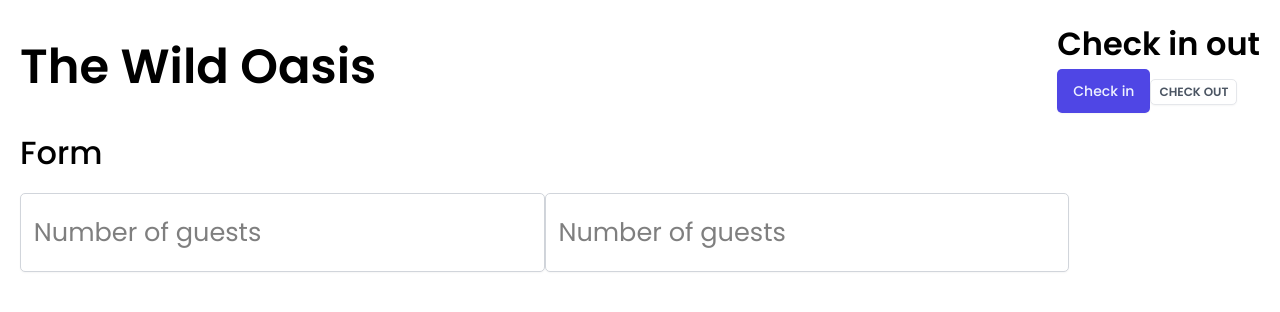
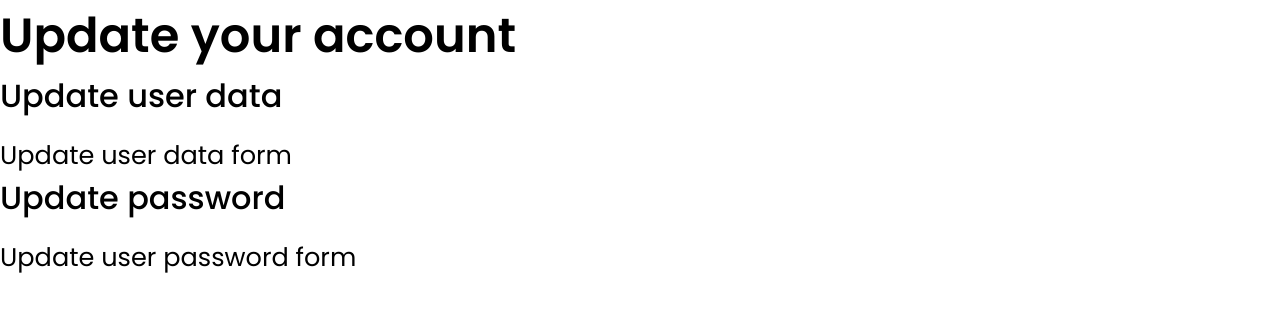
Before and after one commit to justine92415/The_Wild_Oasis, a React (Vite) app: page /account in a window 1280 px wide. Shown: the top 312 px of the page. Built offline with nearby package versions, Linux system fonts and the light colour scheme; a web font is replaced by a local one.

Commit message:
feat(router):333.新增 React Router 並重構應用程式路由配置

```diff
--- a/package.json
+++ b/package.json
@@ -13,6 +13,7 @@
     "@tailwindcss/vite": "^4.0.9",
     "react": "^19.0.0",
     "react-dom": "^19.0.0",
+    "react-router-dom": "^6.30.0",
     "tailwindcss": "^4.0.9"
   },
   "devDependencies": {
--- a/src/App.tsx
+++ b/src/App.tsx
@@ -1,31 +1,8 @@
-import Button from "./ui/Button";
-import Heading from "./ui/Heading";
-import Input from "./ui/Input";
-import Row from "./ui/Row";
+import { RouterProvider } from "react-router-dom";
+import router from "./router";
 
 function App() {
-  return (
-    <main className="p-5">
-      <Row>
-        <Row type="horizontal">
-          <Heading type="h1">The Wild Oasis</Heading>
-          <div>
-            <Heading type="h2">Check in out</Heading>
-            <Button variation='primary' size='medium' >Check in</Button>
-            <Button variation='secondary' size='small'>Check out</Button>
-          </div>
-        </Row>
-
-        <Row>
-          <Heading type="h3">Form</Heading>
-          <form>
-            <Input />
-            <Input />
-          </form>
-        </Row>
-      </Row>
-    </main>
-  );
+  return <RouterProvider router={router} />;
 }
 
 export default App;
--- a/src/pages/Account.tsx
+++ b/src/pages/Account.tsx
@@ -4,15 +4,15 @@ import Row from "../ui/Row";
 function Account() {
   return (
     <>
-      <Heading as="h1">Update your account</Heading>
+      <Heading type="h1">Update your account</Heading>
 
       <Row>
-        <Heading as="h3">Update user data</Heading>
+        <Heading type="h3">Update user data</Heading>
         <p>Update user data form</p>
       </Row>
 
       <Row>
-        <Heading as="h3">Update password</Heading>
+        <Heading type="h3">Update password</Heading>
         <p>Update user password form</p>
       </Row>
     </>
--- a/src/pages/Bookings.tsx
+++ b/src/pages/Bookings.tsx
@@ -4,7 +4,7 @@ import Row from "../ui/Row";
 function Bookings() {
   return (
     <Row type="horizontal">
-      <Heading as="h1">All bookings</Heading>
+      <Heading type="h1">All bookings</Heading>
       <p>TEST</p>
     </Row>
   );
--- a/src/pages/Cabins.tsx
+++ b/src/pages/Cabins.tsx
@@ -4,7 +4,7 @@ import Row from "../ui/Row";
 function Cabins() {
   return (
     <Row type="horizontal">
-      <Heading as="h1">All cabins</Heading>
+      <Heading type="h1">All cabins</Heading>
       <p>TEST</p>
     </Row>
   );
--- a/src/pages/Dashboard.tsx
+++ b/src/pages/Dashboard.tsx
@@ -4,7 +4,7 @@ import Row from "../ui/Row";
 function Dashboard() {
   return (
     <Row type="horizontal">
-      <Heading as="h1">Dashboard</Heading>
+      <Heading type="h1">Dashboard</Heading>
       <p>TEST</p>
     </Row>
   );
--- a/src/pages/Login.tsx
+++ b/src/pages/Login.tsx
@@ -1,17 +1,17 @@
-import styled from "styled-components";
-
-const LoginLayout = styled.main`
-  min-height: 100vh;
-  display: grid;
-  grid-template-columns: 48rem;
-  align-content: center;
-  justify-content: center;
-  gap: 3.2rem;
-  background-color: var(--color-grey-50);
-`;
+// const LoginLayout = styled.main`
+//   min-height: 100vh;
+//   display: grid;
+//   grid-template-columns: 48rem;
+//   align-content: center;
+//   justify-content: center;
+//   gap: 3.2rem;
+//   background-color: var(--color-grey-50);
+// `;
 
 function Login() {
-  return <LoginLayout>Login</LoginLayout>;
+  return <main className=" min-h-screen grid grid-cols-1 place-content-center gap-8 bg-grey-50">
+    Login
+  </main>;
 }
 
 export default Login;
--- a/src/pages/PageNotFound.tsx
+++ b/src/pages/PageNotFound.tsx
@@ -1,46 +1,47 @@
-import styled from "styled-components";
-
 import { useMoveBack } from "../hooks/useMoveBack";
 import Heading from "../ui/Heading";
 
-const StyledPageNotFound = styled.main`
-  height: 100vh;
-  background-color: var(--color-grey-50);
-  display: flex;
-  align-items: center;
-  justify-content: center;
-  padding: 4.8rem;
-`;
+// const StyledPageNotFound = styled.main`
+//   height: 100vh;
+//   background-color: var(--color-grey-50);
+//   display: flex;
+//   align-items: center;
+//   justify-content: center;
+//   padding: 4.8rem;
+// `;
 
-const Box = styled.div`
-  /* box */
-  background-color: var(--color-grey-0);
-  border: 1px solid var(--color-grey-100);
-  border-radius: var(--border-radius-md);
+// const Box = styled.div`
+//   /* box */
+//   background-color: var(--color-grey-0);
+//   border: 1px solid var(--color-grey-100);
+//   border-radius: var(--border-radius-md);
 
-  padding: 4.8rem;
-  flex: 0 1 96rem;
-  text-align: center;
+//   padding: 4.8rem;
+//   flex: 0 1 96rem;
+//   text-align: center;
 
-  & h1 {
-    margin-bottom: 3.2rem;
-  }
-`;
+//   & h1 {
+//     margin-bottom: 3.2rem;
+//   }
+// `;
 
 function PageNotFound() {
   const moveBack = useMoveBack();
 
   return (
-    <StyledPageNotFound>
-      <Box>
-        <Heading as="h1">
+    <main className="bg-grey-50 flex h-screen items-center justify-center p-12">
+      <div
+        className="bg-grey-0 border-grey-100 max-w-6xl flex-none shrink border border-solid p-12
+          text-center"
+      >
+        <Heading type="h1">
           The page you are looking for could not be found 😢
         </Heading>
-        <button onClick={moveBack} size="large">
+        {/* <button onClick={moveBack} size="large">
           &larr; Go back
-        </button>
-      </Box>
-    </StyledPageNotFound>
+        </button> */}
+      </div>
+    </main>
   );
 }
 
--- a/src/pages/Settings.tsx
+++ b/src/pages/Settings.tsx
@@ -1,7 +1,7 @@
 import Heading from "../ui/Heading";
 
 function Settings() {
-  return <Heading as="h1">Update hotel settings</Heading>;
+  return <Heading type="h1">Update hotel settings</Heading>;
 }
 
 export default Settings;
--- a/src/pages/Users.tsx
+++ b/src/pages/Users.tsx
@@ -1,7 +1,7 @@
 import Heading from "../ui/Heading";
 
 function NewUsers() {
-  return <Heading as="h1">Create a new user</Heading>;
+  return <Heading type="h1">Create a new user</Heading>;
 }
 
 export default NewUsers;
--- /dev/null
+++ b/src/router.tsx
@@ -0,0 +1,53 @@
+import { createBrowserRouter, Navigate } from "react-router-dom";
+import Dashboard from "./pages/Dashboard";
+import PageNotFound from "./pages/PageNotFound";
+import Bookings from "./pages/Bookings";
+import Cabins from "./pages/Cabins";
+import Users from "./pages/Users";
+import Settings from "./pages/Settings";
+import Account from "./pages/Account";
+import Login from "./pages/Login";
+
+
+
+const router = createBrowserRouter([
+  {
+    index: true,
+    element: <Navigate to="/dasboard" />,
+    errorElement: <PageNotFound />,
+  },
+  {
+    path: "/dasboard",
+    element: <Dashboard />,
+  },
+  {
+    path: "/bookings",
+    element: <Bookings />,
+  },
+  {
+    path: "/cabins",
+    element: <Cabins />,
+  },
+  {
+    path: "/users",
+    element: <Users />,
+  },
+  {
+    path: "/settings",
+    element: <Settings />,
+  },
+  {
+    path: "/account",
+    element: <Account />,
+  },
+  {
+    path: "/login",
+    element: <Login />,
+  },
+  {
+    path: "*",
+    element: <PageNotFound />,
+  },
+]);
+
+export default router;
```
Also changed, not shown: 1 other file (tests, documents, lock files or other folders).
